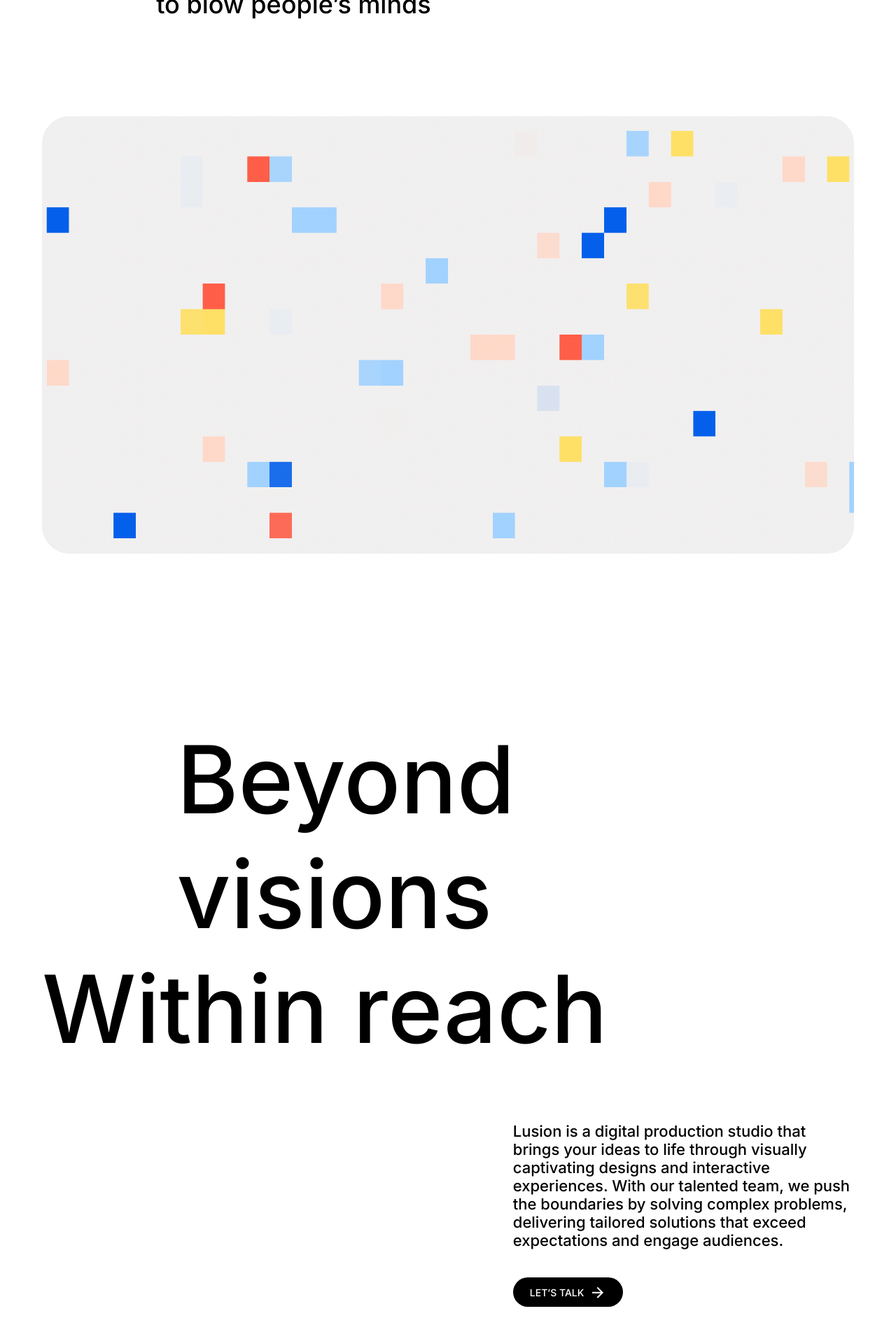
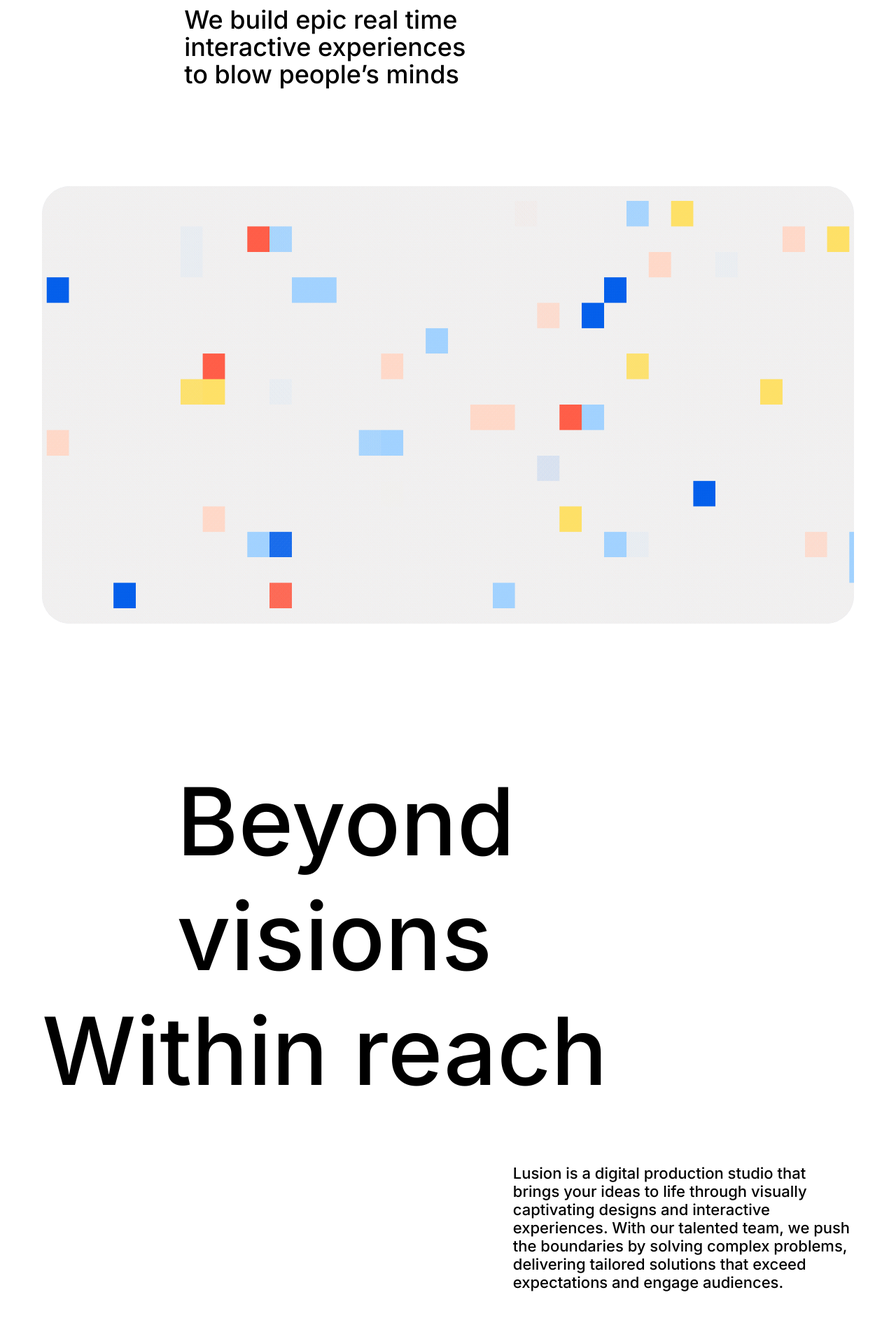
Before and after one commit to testolinp/momiji, a Next.js app: page / in a window 1280 px wide. Shown: the part 140-2023 px from the top of the page at 70% size. Built offline with nearby package versions, Linux system fonts and the light colour scheme.

Commit message:
Add container to wrap modules

```diff
--- a/src/app/ui/footer/footer.tsx
+++ b/src/app/ui/footer/footer.tsx
@@ -2,7 +2,7 @@
 
 export default function Footer() {
   return (
-    <footer className={styles.footer}>
+    <footer className={`container ${styles.footer}`}>
         <div className={styles.footer__wrapper}>
           <div className={styles.footer__newsletter}>
             <h2>Subscribe to <span>our newsletter</span></h2>
--- a/src/app/ui/global.css
+++ b/src/app/ui/global.css
@@ -30,6 +30,18 @@
   color: inherit;
 }
 
+.container {
+  margin: 0 auto;
+  max-width: 1440px;
+  padding: 60px 20px;
+}
+
+@media only screen and (min-width: 768px) {
+  .container {
+    padding: 100px 60px;
+  }
+}
+
 :root {
   --grey-color: #e3e6ef;
   --black-color: #000;
--- a/src/app/ui/herospace/herospace.module.css
+++ b/src/app/ui/herospace/herospace.module.css
@@ -3,7 +3,7 @@
 }
 
 .herospace__image {
-  padding: 140px 16px;
+  padding: 140px 0 0;
 }
 
 .herospace__image__content {
@@ -62,6 +62,6 @@
   }
 
   .herospace__image {
-    padding: 140px 60px;
+    padding: 140px 0 0;
   }
 }
--- a/src/app/ui/herospace/herospace.tsx
+++ b/src/app/ui/herospace/herospace.tsx
@@ -4,7 +4,7 @@
 
 export default function Herospace() {
   return (
-    <section className={styles.herospace}>
+    <section className={`container ${styles.herospace}`}>
       <div className={styles.herospace__content}>
         <h1 className={styles.herospace__title}
             dangerouslySetInnerHTML={{ __html: 'We build epic real time interactive experiences to blow people’s minds' }}></h1>
--- a/src/app/ui/projects/projects.tsx
+++ b/src/app/ui/projects/projects.tsx
@@ -4,6 +4,7 @@
 export default function Projects() {
   return (
     <section className={styles.projects}>
+      <div className="container">
         <div className={styles.projects__header}>
           <h2>Projects</h2>
           <p>Lusion is a digital production studio that brings your ideas to life through visually captivating designs and interactive experiences.</p>
@@ -22,6 +23,7 @@
             <ProjectCard></ProjectCard>
           </li>
         </ul>
+      </div>
     </section>
   )
 }
--- a/src/app/ui/services/services.module.css
+++ b/src/app/ui/services/services.module.css
@@ -1,7 +1,3 @@
-.services {
-  padding: 100px 16px 40px;
-}
-
 .services .list {
   display: grid;
   gap: 20px;
@@ -59,10 +55,6 @@
 }
 
 @media only screen and (min-width: 1280px) {
-  .services {
-    padding: 100px 60px;
-  }
-
   .services h2 {
     font-size: 134px;
     line-height: 164px;
--- a/src/app/ui/services/services.tsx
+++ b/src/app/ui/services/services.tsx
@@ -3,7 +3,7 @@
 
 export default function Services() {
   return (
-    <section className={styles.services}>
+    <section className={`container ${styles.services}`}>
       <h2><span>Our services &</span> Area of expertise</h2>
       <ul className={styles.list}>
         <li>
--- a/src/app/ui/team/team.module.css
+++ b/src/app/ui/team/team.module.css
@@ -1,7 +1,3 @@
-.team {
-  padding: 100px 16px 100px;
-}
-
 .team h2 {
   font-size: 62px;
   font-weight: 500;
@@ -32,10 +28,6 @@
 }
 
 @media only screen and (min-width: 1280px) {
-  .team {
-    padding: 100px 60px 200px;
-  }
-
   .team h2 {
     font-size: 134px;
     line-height: 164px;
--- a/src/app/ui/team/team.tsx
+++ b/src/app/ui/team/team.tsx
@@ -3,7 +3,7 @@
 
 export default function Team() {
   return (
-    <section className={styles.team}>
+    <section className={`container ${styles.team}`}>
       <h2>Meet the team</h2>
       <ul className={styles.team__list}>
         <li>
--- a/src/app/ui/visions/visions.module.css
+++ b/src/app/ui/visions/visions.module.css
@@ -1,7 +1,3 @@
-.visions {
-  padding: 100px 16px 40px;
-}
-
 .visions__content {
   padding-top: 64px;
 }
@@ -59,10 +55,6 @@
 }
 
 @media only screen and (min-width: 1280px) {
-  .visions {
-    padding: 100px 60px;
-  }
-
   .visions h2 {
     font-size: 134px;
     line-height: 164px;
--- a/src/app/ui/visions/visions.tsx
+++ b/src/app/ui/visions/visions.tsx
@@ -3,7 +3,7 @@
 
 export default function Visions() {
   return (
-    <section className={styles.visions}>
+    <section className={`container ${styles.visions}`}>
       <h2><span>Beyond visions</span> Within reach</h2>
       <div className={styles.visions__content}>
         <p>Lusion is a digital production studio that brings your ideas to life through visually captivating designs and interactive experiences. With our talented team, we push the boundaries by solving complex problems, delivering tailored solutions that exceed expectations and engage audiences.</p>
```
Lines whose indentation alone changed are shown as unchanged.
